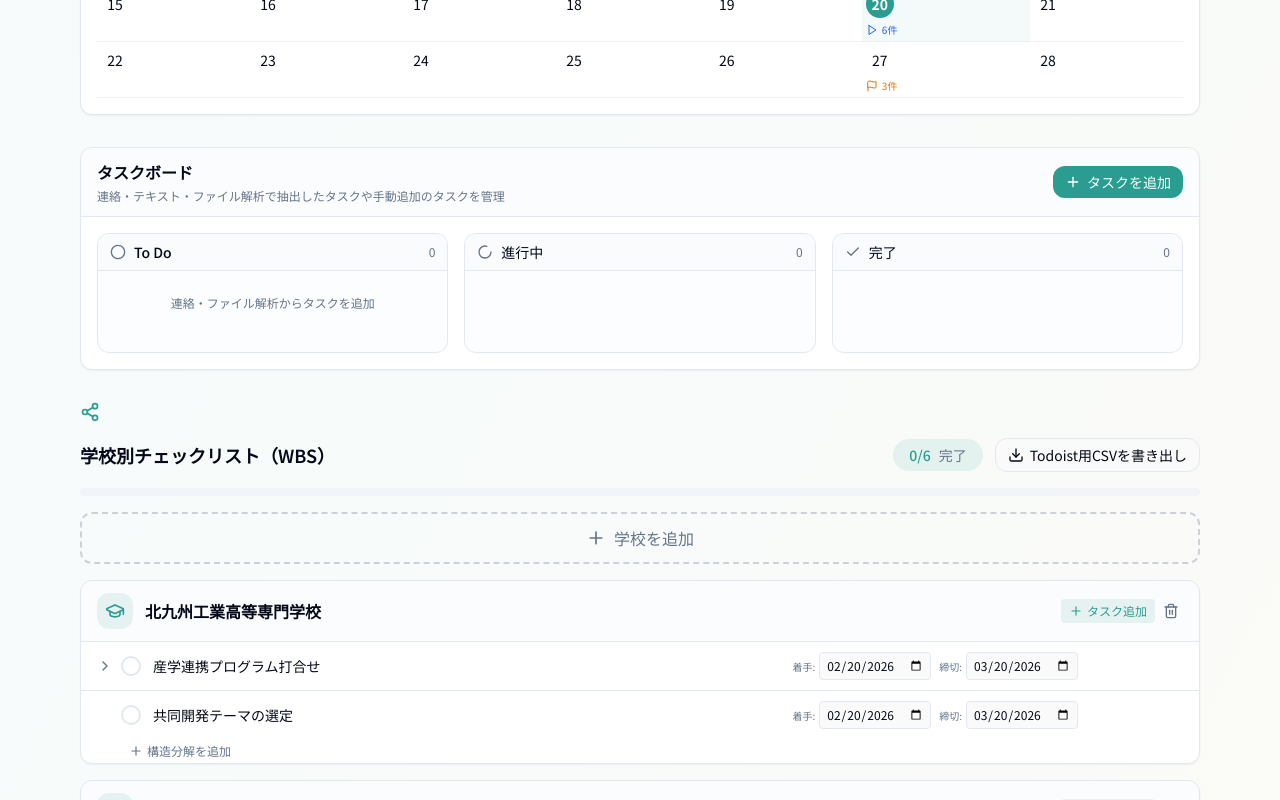
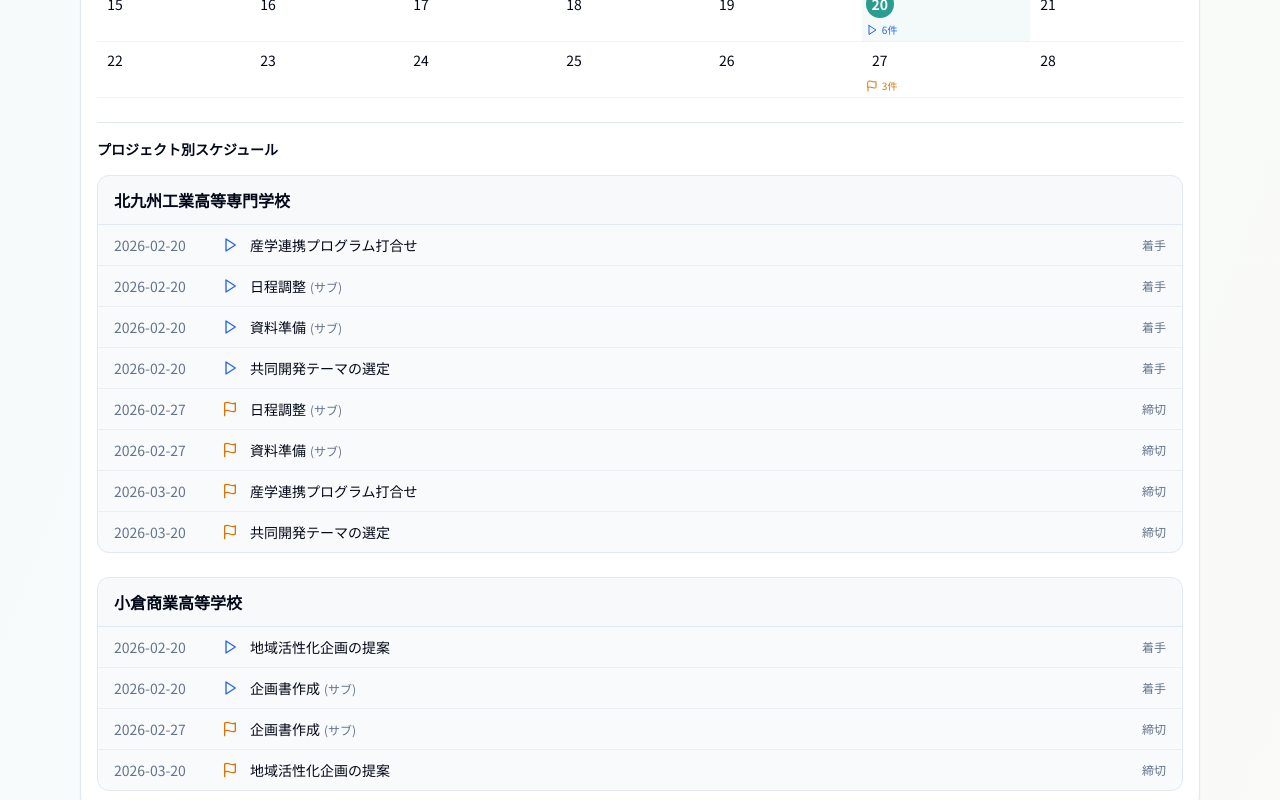
Before and after one commit to mizuki-commits/dashboard-template, a Next.js app: page / in a window 1280 px wide. Shown: the part 1520-2320 px from the top of the page. Built offline with nearby package versions, Linux system fonts and the light colour scheme.

Commit message:
UI: スケジュールをプロジェクト単位でグループ化して表示
Co-authored-by: Cursor <cursoragent@cursor.com>

```diff
--- a/components/CalendarSection.tsx
+++ b/components/CalendarSection.tsx
@@ -76,6 +76,26 @@ function extractEvents(checklist: ChecklistCategory[]): CalendarEvent[] {
   return events.filter((e) => e.date);
 }
 
+/** プロジェクト未設定のグループ名 */
+const UNASSIGNED_PROJECT_NAME = "プロジェクト未設定";
+
+/**
+ * イベントをプロジェクト（categoryTitle）単位でグループ化し、
+ * 各グループ内は日付昇順でソートする。
+ */
+function groupEventsByProject(events: CalendarEvent[]): { projectName: string; events: CalendarEvent[] }[] {
+  const byProject = new Map<string, CalendarEvent[]>();
+  for (const e of events) {
+    const key = (e.categoryTitle || "").trim() || UNASSIGNED_PROJECT_NAME;
+    if (!byProject.has(key)) byProject.set(key, []);
+    byProject.get(key)!.push(e);
+  }
+  return Array.from(byProject.entries()).map(([projectName, list]) => ({
+    projectName,
+    events: [...list].sort((a, b) => a.date.localeCompare(b.date)),
+  }));
+}
+
 function getMonthDays(year: number, month: number): (Date | null)[][] {
   const first = new Date(year, month, 1);
   const last = new Date(year, month + 1, 0);
@@ -118,6 +138,7 @@ export function CalendarSection({ checklist }: { checklist: ChecklistCategory[]
     return acc;
   }, {});
 
+  const eventsByProject = groupEventsByProject(events);
   const weeks = getMonthDays(viewYear, viewMonth);
 
   const prevMonth = () => {
@@ -308,6 +329,65 @@ export function CalendarSection({ checklist }: { checklist: ChecklistCategory[]
             </div>
           </div>
         )}
+
+        {/* プロジェクト単位でのグループ化表示 */}
+        <div className="mt-6 pt-4 border-t border-border">
+          <h4 className="text-sm font-semibold text-foreground mb-4">
+            プロジェクト別スケジュール
+          </h4>
+          {eventsByProject.length === 0 ? (
+            <p className="text-sm text-muted-foreground py-4">スケジュールはありません</p>
+          ) : (
+            <div className="space-y-6">
+              {eventsByProject.map(({ projectName, events: projectEvents }) => (
+                <div
+                  key={projectName}
+                  className="rounded-xl border border-border bg-gray-50 dark:bg-muted/20 overflow-hidden"
+                >
+                  <div className="px-4 py-3 border-b border-border bg-muted/30">
+                    <h5 className="font-semibold text-foreground text-base">
+                      {projectName}
+                    </h5>
+                  </div>
+                  <ul className="divide-y divide-border/60">
+                    {projectEvents.map((ev) => (
+                      <li
+                        key={ev.id}
+                        className={`px-4 py-2.5 flex items-center gap-3 text-sm ${
+                          ev.completed ? "opacity-70" : ""
+                        }`}
+                      >
+                        <span className="shrink-0 w-24 text-muted-foreground tabular-nums">
+                          {ev.date}
+                        </span>
+                        {ev.type === "start" ? (
+                          <Play className="h-4 w-4 text-blue-600 shrink-0" />
+                        ) : (
+                          <Flag className="h-4 w-4 text-amber-600 shrink-0" />
+                        )}
+                        <span
+                          className={
+                            ev.completed
+                              ? "text-muted-foreground line-through flex-1 min-w-0"
+                              : "text-foreground flex-1 min-w-0"
+                          }
+                        >
+                          {ev.label}
+                          {ev.isSubItem && (
+                            <span className="text-xs text-muted-foreground ml-1">(サブ)</span>
+                          )}
+                        </span>
+                        <span className="shrink-0 text-xs text-muted-foreground">
+                          {ev.type === "start" ? "着手" : "締切"}
+                        </span>
+                      </li>
+                    ))}
+                  </ul>
+                </div>
+              ))}
+            </div>
+          )}
+        </div>
       </div>
     </section>
   );
```
